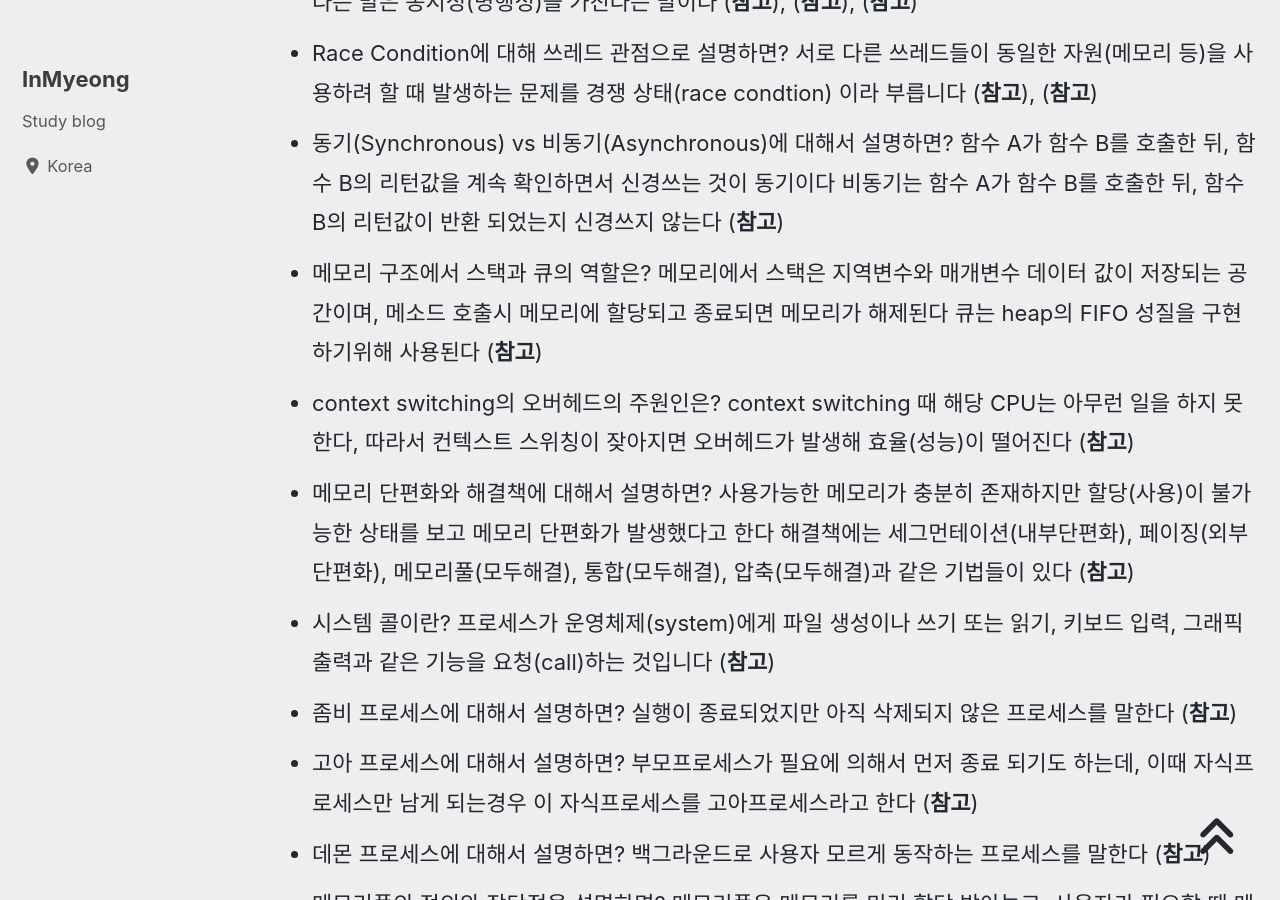
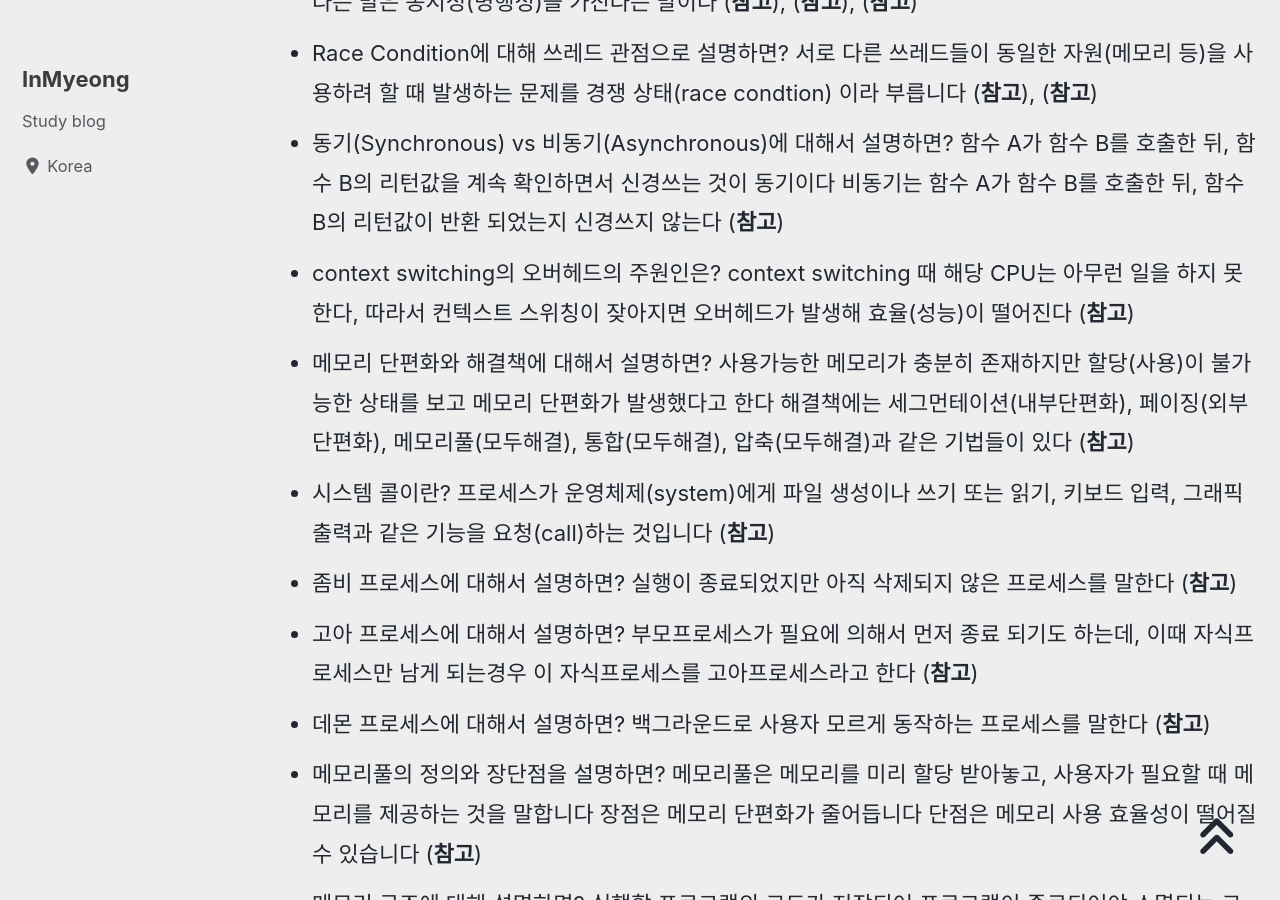
Before and after one commit to devMyeong/devMyeong.github.io, a Jekyll site: the page built from _posts/cs/2022-09-05-블로그-면접준비.md, in a window 1280 px wide and 900 px high, scrolled down 26876 px. Built offline with Jekyll 4.4.1, drawn with Linux system fonts in a browser that asks for light colours; cached includes are drawn as plain includes; nearby versions of some CDN libraries; some web fonts are replaced; comment, search, counter and statistics services are not loaded.

Commit message:
Chore : 수정

```diff
--- a/_posts/cs/2022-09-05-블로그-면접준비.md
+++ b/_posts/cs/2022-09-05-블로그-면접준비.md
@@ -249,7 +249,6 @@ last_modified_at: 2022-10-30
 - Race Condition에 대해 프로세스 관점으로 설명하면? Race Condition이란 두 개 이상의 cocurrent한 프로세스들이 하나의 자원(리소스)에 접근하기 위해 경쟁하는 상태를 말합니다, 여기서 cocurrent하다는 말은 동시성(병행성)을 가진다는 말이다 ([**참고**](https://zangzangs.tistory.com/115)), ([**참고**](https://seamless.tistory.com/42)), ([**참고**](https://modoocode.com/270))
 - Race Condition에 대해 쓰레드 관점으로 설명하면? 서로 다른 쓰레드들이 동일한 자원(메모리 등)을 사용하려 할 때 발생하는 문제를 경쟁 상태(race condtion) 이라 부릅니다 ([**참고**](https://junstar92.tistory.com/184)), ([**참고**](https://modoocode.com/270))
 - 동기(Synchronous) vs 비동기(Asynchronous)에 대해서 설명하면? 함수 A가 함수 B를 호출한 뒤, 함수 B의 리턴값을 계속 확인하면서 신경쓰는 것이 동기이다 비동기는 함수 A가 함수 B를 호출한 뒤, 함수 B의 리턴값이 반환 되었는지 신경쓰지 않는다 ([**참고**](https://velog.io/@nittre/%EB%B8%94%EB%A1%9C%ED%82%B9-Vs.-%EB%85%BC%EB%B8%94%EB%A1%9C%ED%82%B9-%EB%8F%99%EA%B8%B0-Vs.-%EB%B9%84%EB%8F%99%EA%B8%B0))
-- 메모리 구조에서 스택과 큐의 역할은? 메모리에서 스택은 지역변수와 매개변수 데이터 값이 저장되는 공간이며, 메소드 호출시 메모리에 할당되고 종료되면 메모리가 해제된다 큐는 heap의 FIFO 성질을 구현하기위해 사용된다 ([**참고**](https://velog.io/@kingyong9169/%EB%A9%94%EB%AA%A8%EB%A6%AC-%EA%B5%AC%EC%A1%B0))
 - context switching의 오버헤드의 주원인은? context switching 때 해당 CPU는 아무런 일을 하지 못한다, 따라서 컨텍스트 스위칭이 잦아지면 오버헤드가 발생해 효율(성능)이 떨어진다 ([**참고**](https://landwhale2.github.io/cs/106/))
 - 메모리 단편화와 해결책에 대해서 설명하면? 사용가능한 메모리가 충분히 존재하지만 할당(사용)이 불가능한 상태를 보고 메모리 단편화가 발생했다고 한다 해결책에는 세그먼테이션(내부단편화), 페이징(외부단편화), 메모리풀(모두해결), 통합(모두해결), 압축(모두해결)과 같은 기법들이 있다 ([**참고**](https://gguljaem.tistory.com/entry/%EB%A9%94%EB%AA%A8%EB%A6%AC-%EB%8B%A8%ED%8E%B8%ED%99%94Fragmentation%EC%97%90-%EB%8C%80%ED%95%9C-%ED%95%B4%EA%B2%B0%EB%B0%A9%EB%B2%95))
 - 시스템 콜이란? 프로세스가 운영체제(system)에게 파일 생성이나 쓰기 또는 읽기, 키보드 입력, 그래픽 출력과 같은 기능을 요청(call)하는 것입니다 ([**참고**](https://dolphinsarah.tistory.com/54))
```
